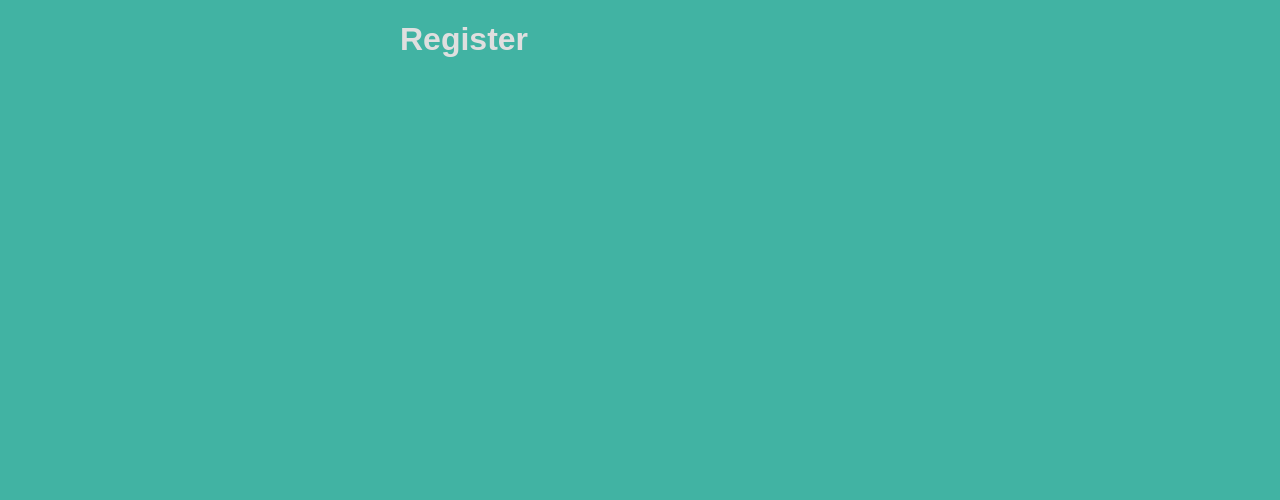
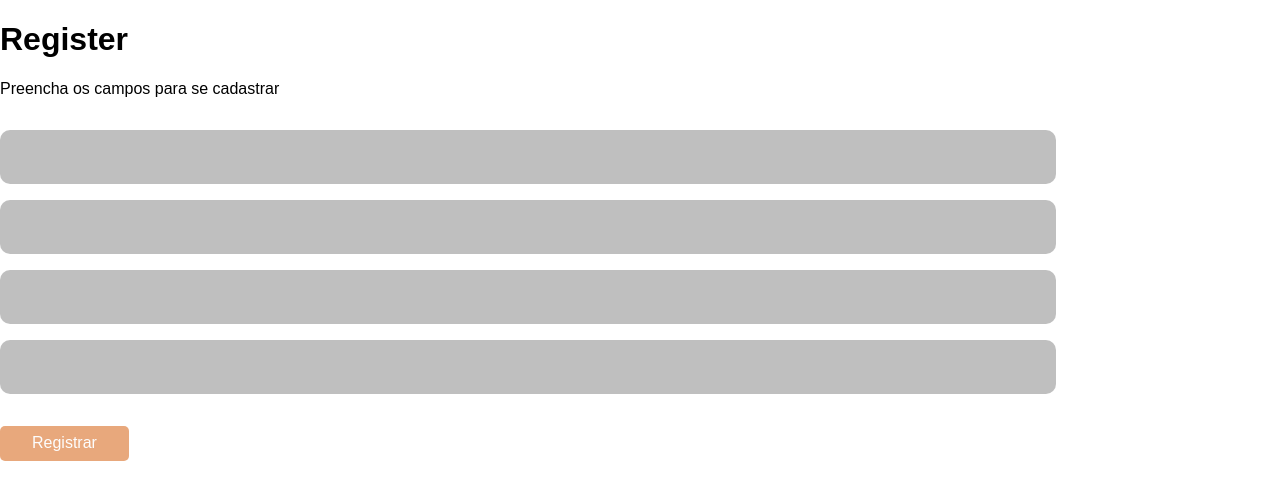
Before and after one commit to gabrielssa/DSW-front, a React (Create React App) app: page /register in a window 1280 px wide. Shown: the top 500 px of the page. Built offline with nearby package versions, Linux system fonts and the light colour scheme.

Commit message:
update do dia

```diff
--- /dev/null
+++ b/src/components/Menu.css
@@ -0,0 +1,44 @@
+@import url('https://fonts.googleapis.com/css2?family=Dancing+Script:wght@700&display=swap');
+
+#navbar{
+    list-style-type: none;
+    padding: 0px;
+    margin: 0px;
+    display: inline;
+}
+
+#navbar-container{
+    margin-left: 5rem;
+    display: inline;
+}
+
+#navbar li{
+    display: inline;
+    padding-right: 10px;
+    text-transform: uppercase;
+    padding: 1.1rem;
+
+}
+
+#navbar li:hover{
+    background: #41b3a3;
+    color: #fdfdfd;
+    cursor: pointer;
+}
+
+#menu-container h1{
+    margin-left: 2rem;
+    display: inline;
+    font-family: 'Dancing Script', cursive;
+    font-size: 3rem;
+}
+
+#menu-container{
+    padding-top: 2rem;
+    color: #41b3a3;
+    background: white;
+    border-bottom: 2px solid #41b3a3;
+    padding-bottom: 0.5rem;
+    width: 900px;
+    margin: 0px auto;
+}
--- /dev/null
+++ b/src/components/Menu.js
@@ -0,0 +1,36 @@
+import React from 'react';
+import './Menu.css';
+import { useHistory } from "react-router-dom";
+
+const Menu = (props) => {
+
+
+    let history = useHistory();
+
+    const logout = values => {
+            localStorage.removeItem('app-token')
+            history.push('/')
+    }
+
+    const markPage = () => {
+        console.log(props.page)
+    }
+
+    return (
+    <>
+        <div id="menu-container">
+            <h1>Naja</h1>
+            <nav id="navbar-container">
+                <ul id="navbar" >
+                    <li id="home">Home</li>
+                    <li id="cadastrarProduto">Cadastrar Produto</li>
+                    <li id="listarProduto">Listar Produtos</li>
+                    <li id="logout" onClick={logout}>Logout</li>
+                </ul>
+            </nav>
+        </div>
+    </>
+    )
+}
+
+export default Menu;
--- /dev/null
+++ b/src/components/PrivateRoute.js
@@ -0,0 +1,11 @@
+import React from 'react';
+
+import {Route, Redirect} from 'react-router';
+
+const PrivateRoute = props => {
+    const isLogged = !!localStorage.getItem('app-token')
+    return isLogged ? <Route {... props}/> : <Redirect to="/"/>
+
+}
+
+export default PrivateRoute;
--- a/src/components/Routes.js
+++ b/src/components/Routes.js
@@ -10,14 +10,15 @@ import Login from '../pages/login';
 import Register from '../pages/register';
 import Home from '../pages/home';
 import NotFound from '../components/NotFound';
+import PrivateRoute from './PrivateRoute.js';
 
 const Routes = () => (
   <Router >
     <Switch>
-      <Route exact path="/" component={Home} />
+      <PrivateRoute path="/home" component={Home} />
       <Route path="/register" component={Register} />
-      <Route path="/login" component={Login} />
-      <Route component={NotFound} />
+      <Route exact path="/" component={Login} />
+      <PrivateRoute component={NotFound} />
     </Switch>
   </Router>
 )
--- a/src/containers/App.css
+++ b/src/containers/App.css
@@ -1,4 +1,3 @@
 .app{
     margin: 0px auto;
-    width: 480px;
 }
--- a/src/index.css
+++ b/src/index.css
@@ -1,5 +1,3 @@
 body {
     font-family: Arial, Helvetica, sans-serif;
-    background: #41b3a3;
-    color: #dfdfdf;
 }
--- a/src/pages/home/Home.js
+++ b/src/pages/home/Home.js
@@ -1,5 +1,12 @@
 import React from 'react';
+import Menu from '../../components/Menu';
 
-const Home = () => <h1>Home 1</h1>
+const Home = () => {
+    return (
+        <>
+            <Menu page="home"/>
+        </>
+    )
+}
 
 export default Home;
--- a/src/pages/login/Login.js
+++ b/src/pages/login/Login.js
@@ -1,11 +1,25 @@
 import React from 'react';
+import { useHistory } from "react-router-dom";
 
 import {ErrorMessage, Formik, Form, Field} from 'formik';
 import * as yup from 'yup';
+import axios from 'axios';
+
 import './login.css';
 
 const Login = () => {
-    const handleSubmit = values => console.log(values)
+    let history = useHistory();
+
+    const handleSubmit = values => {
+        axios.post('http://localhost:5555/login', values)
+            .then(resp => {
+                const { data } = resp
+                if ( data ){
+                    localStorage.setItem('app-token', data.token)
+                    history.push('/home')
+                }
+            });
+    }
     const validations = yup.object().shape({
         email: yup.string().email().required(),
         password: yup.string().min(8).required()
@@ -13,9 +27,9 @@ const Login = () => {
 
     return (
         <>
-        <div>
-        <h1>Test</h1>
-        <h2>Este é um test</h2>
+        <div id="login-container">
+        <h1>Login</h1>
+        <p>Preencha os campos para logar</p>
 
         <Formik initialValues={{}} onSubmit={handleSubmit} validationSchema={validations}>
             <Form className="Login">
--- a/src/pages/login/login.css
+++ b/src/pages/login/login.css
@@ -3,7 +3,7 @@
     background: rgba(0,0,0,0.25);
     color: #fdfdfd;
     margin-top: 1rem;
-    width: 100%;
+    width: 80%;
     padding: 1rem;
     font-size: 1.2rem;
     border-radius: 10px;
@@ -26,3 +26,21 @@
     border-radius: 5px;
     margin-top: 2rem;
 }
+
+.Login-Btn:hover{
+    cursor: pointer;
+}
+
+#login-container{
+    width: 480px;
+    margin: 0px auto;
+    background: #41b3a3;
+    color: #dfdfdf;
+    padding: 5px;
+    margin-top: 10vh;
+    border-radius: 5px;
+}
+
+.Login-Group{
+    margin: 0px auto;
+}
--- a/src/pages/register/Register.js
+++ b/src/pages/register/Register.js
@@ -1,5 +1,102 @@
 import React from 'react';
 
-const Register = () => <h1>Register</h1>
+import { useHistory } from "react-router-dom";
+
+import {ErrorMessage, Formik, Form, Field} from 'formik';
+import * as yup from 'yup';
+import axios from 'axios';
+
+import '../login/login.css';
+
+const Register = () => {
+    let history = useHistory();
+
+    const handleSubmit = values => {
+        axios.post('http://localhost:5555/register', values)
+            .then(resp => {
+                const { data } = resp
+                if ( data ){
+                    history.push('/')
+                }
+            });
+    }
+    const validations = yup.object().shape({
+        email: yup.string().email().required(),
+        password: yup.string().min(8).required()
+    })
+
+    return (
+        <>
+        <div>
+        <h1>Register</h1>
+        <p>Preencha os campos para se cadastrar</p>
+
+        <Formik initialValues={{}} onSubmit={handleSubmit} validationSchema={validations}>
+            <Form className="Login">
+                <div className="Login-Group">
+                    <Field
+                        name="name"
+                        className="Login-Field"
+                    />
+
+                    <ErrorMessage
+                        component="span"
+                        name="name"
+                        className="Login-Error">
+                    </ErrorMessage>
+
+                </div>
+
+                <div className="Login-Group">
+                    <Field
+                        name="lastname"
+                        className="Login-Field"
+                    />
+
+                    <ErrorMessage
+                        component="span"
+                        name="lastname"
+                        className="Login-Error">
+                    </ErrorMessage>
+
+                </div>
+
+                <div className="Login-Group">
+                    <Field
+                        name="email"
+                        className="Login-Field"
+                    />
+
+                    <ErrorMessage
+                        component="span"
+                        name="email"
+                        className="Login-Error">
+                    </ErrorMessage>
+
+                </div>
+
+                <div className="Login-Group">
+                    <Field
+                        name="password"
+                        className="Login-Field"
+                    />
+
+                    <ErrorMessage
+                        component="span"
+                        name="password"
+                        className="Login-Error">
+                    </ErrorMessage>
+
+                </div>
+
+
+                <button className="Login-Btn" type="submit">Registrar</button>
+            </Form>
+        </Formik>
+
+        </div>
+        </>
+    )
+}
 
 export default Register;
```
